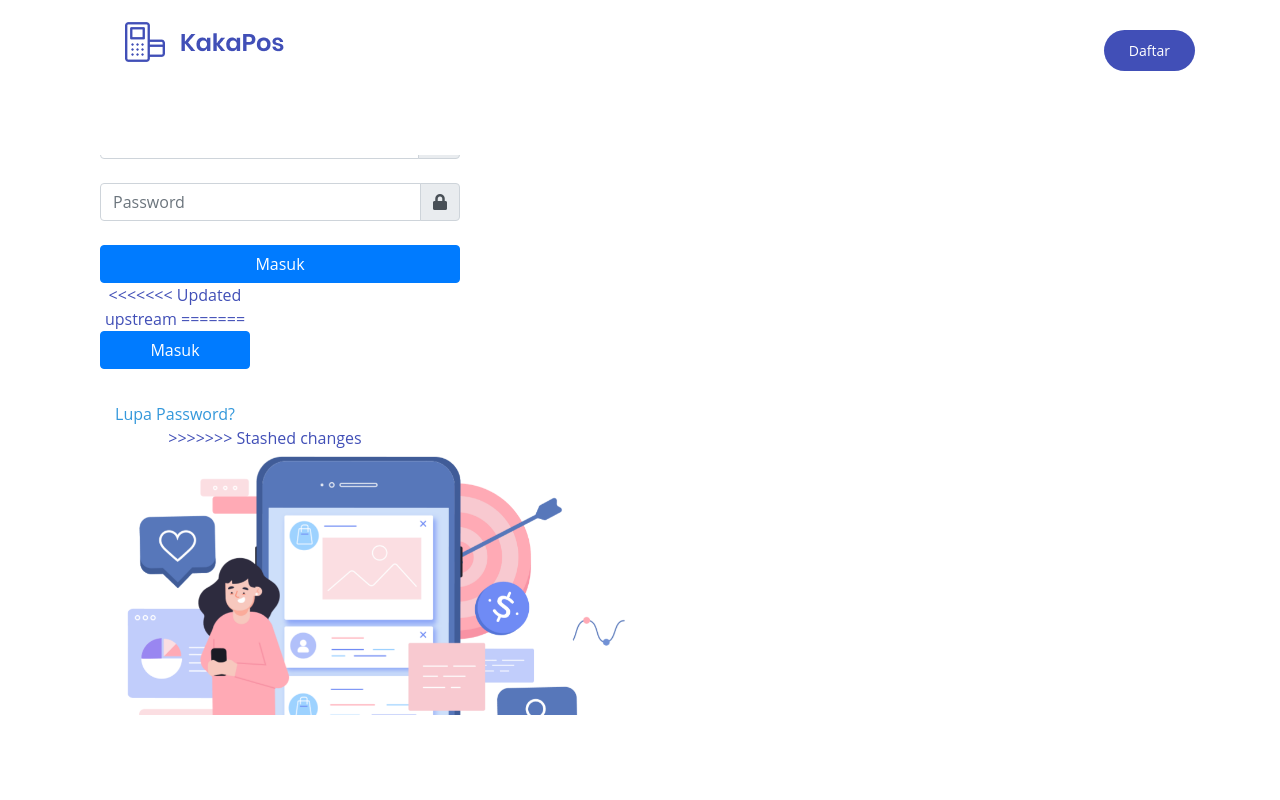
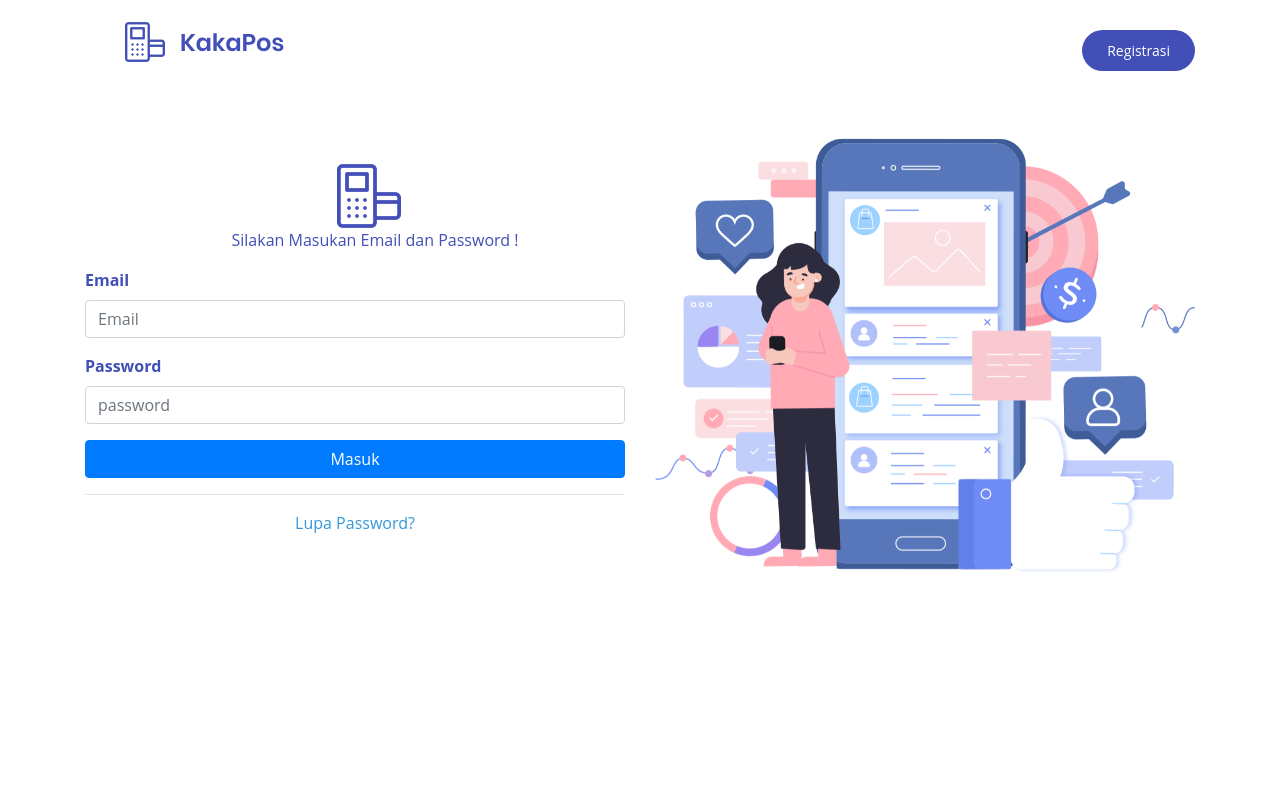
Before and after one commit to Cepukid/pos.tumbasgo, a PHP site: page /login.php in a window 1280 px wide. Run offline with PHP 8.4, Linux system fonts and the light colour scheme; some libraries are stand-ins or nearby versions.

Commit message:
update login lupa password

```diff
--- a/login.php
+++ b/login.php
@@ -1,5 +1,4 @@
 <?php
-
 session_start();
 
 
@@ -11,21 +10,22 @@ if ($_SERVER["REQUEST_METHOD"] == "POST") {
 
   $email = $_POST['email'];
   $password = $_POST['password'];
-  $password = md5($password);
 
 //$id=md5($id1);
 //$password=md5($password1);
 
 
     if (empty($email)) {
-    $msg .= "<center><font  size='4px' face='Verdana' size='1' color='red'>Please Enter Your email. </font></center>";
+
+      $msg = "<div class='alert alert-danger'> Silahkan Masukan Email !</div>";
+
 
       $status = "NOTOK";
 
     }
 
     if (empty($password)) {
-    $msg .= "<center><font  size='4px' face='Verdana' size='1' color='red'>Please Enter Your password.</font></center>";
+      $msg = "<div class='alert alert-danger '> Silahkan Masukan Password !</div>";
 
       $status = "NOTOK";
     }
@@ -34,7 +34,7 @@ if ($_SERVER["REQUEST_METHOD"] == "POST") {
 
     include('db_connect.php');
 
-    $result = mysqli_query($con, "SELECT * FROM users WHERE email='$email' AND password='$password' AND verifikasi ='Aktif' ");
+    $result = mysqli_query($con, "SELECT * FROM users WHERE email='$email' and password='$password' AND Verifikasi ='Aktif'");
 
     $count = mysqli_num_rows($result);
 
@@ -46,17 +46,15 @@ if ($_SERVER["REQUEST_METHOD"] == "POST") {
       $_SESSION['key']=mt_rand(1000,9999);
       $_SESSION['user_type'] = $row['user_type'];
       $_SESSION['shop_id'] = $row['shop_id'];
-
-      //$shop_type = $_SESSION['shop_type'];
       $shop_id= $_SESSION['shop_id'];
-      $result = mysqli_query($con, "SELECT * FROM shop WHERE shop_id = '$shop_id' AND shop_type = '$shop_type'");
+      $result = mysqli_query($con, "SELECT * FROM shop WHERE shop_id=$shop_id AND shop_type = '$shop_type'");
       $rows = $result->fetch_assoc();
-      $_SESSION['shop_type']=$row['shop_type'];
+      $_SESSION['shop_type']=$rows['shop_type'];
 
       header("location:dashboard.php");
     } else {
 
-      $msg = "<center><font  size='3px' face='Verdana' size='1' color='red' align='center'>Wrong Email or Password !!!.</font></center>";
+      $msg = "<div class='alert alert-danger'> Ada Kesalahan Pada Email atau Password !</div>";
 
     }
   }
@@ -72,12 +70,8 @@ if ($_SERVER["REQUEST_METHOD"] == "POST") {
 <head>
   <meta charset="utf-8">
   <meta http-equiv="X-UA-Compatible" content="IE=edge">
-  <title>KakaPos | Masuk</title>
-
-  <!-- Favicon -->
+  <title>Tumbas POS | Masuk</title>
   <link href="assets/img/gallery/logo.png" rel="icon">
-  <link href="assets/img/apple-touch-icon.png" rel="apple-touch-icon">
-
   <!-- Tell the browser to be responsive to screen width -->
   <meta name="viewport" content="width=device-width, initial-scale=1">
 
@@ -106,9 +100,7 @@ if ($_SERVER["REQUEST_METHOD"] == "POST") {
   <link href="assets/css/style.css" rel="stylesheet">
 
 </head>
-<body class="hold-transition login-page" style="background-color: #ffffff;">
-
-
+<body>
         <!-- ======= Header ======= -->
     <header id="header" class="fixed-top d-flex align-items-center">
         <div class="container d-flex align-items-center">
@@ -126,8 +118,7 @@ if ($_SERVER["REQUEST_METHOD"] == "POST") {
 
         <nav class="nav-menu d-none d-lg-block">
             <ul>
-
-          <li class="get-started" style="color: #414FB7;"><a href="register.php">Daftar</a></li>
+            <li class="get-started" style="color: #414FB7;"><a href="register.php">Registrasi</a></li>
             </ul>
         </nav><!-- .nav-menu -->
 
@@ -139,59 +130,29 @@ if ($_SERVER["REQUEST_METHOD"] == "POST") {
 
         <div class="container">
         <div class="row">
-        <div class="col-lg-6 pt-5 pt-lg-0 order-2 order-lg-1 d-flex flex-column text-center">
-        <div class="login-box">
-          <div class="login-logo" data-aos="fade-up">
-          <ul>
+            <div class="col-lg-6 pt-5 pt-lg-0 order-2 order-lg-1 d-flex flex-column justify-content-center" data-aos="fade-right">
+            <!-- form login -->
+            <form action="login.php" method="post">
+                <div class="form-group">
+                    <ul class="text-center">
                     <img src="assets/img/gallery/logo.png " alt="" class="img-fluid">
+                    &ensp;
+                    <p>Silakan Masukan Email dan Password !</p>
                     </ul>
+                    <label for="exampleInputEmail1">Email</label>
+                    <input type="email" class="form-control" name="email" aria-describedby="emailHelp" placeholder="Email">
                 </div>
-          <!-- /.login-logo -->
-          <!-- <div class="row "> -->
-            <div class="col-lg-6 pt-5  pt-lg-0 order-2 order-lg-1 d-flex flex-column text-center">
-            <div class="login-box" data-aos="fade-up">
-                <form action="login.php" method="post">
-                  <p class="login-box-msg" data-aos="fade-up">Silakan Masukan Email dan Password</p>
-                  <div class="input-group mb-12 justify-content-center">
-                    <input type="email" class="form-control" name="email" placeholder="Email" required>
-                    <div class="input-group-append">
-                      <div class="input-group-text">
-                        <span class="fas fa-envelope"></span>
+                <div class="form-group">
+                    <label for="exampleInputPassword1">Password</label>
+                    <input type="password" class="form-control" name="password" placeholder="password">
                 </div>
-                    </div>
-                  </div>
-                  <br>
-                  <div class="input-group mb-12 justify-content-center">
-                    <input type="password" class="form-control" name="password" placeholder="Password" required>
-                    <div class="input-group-append">
-                      <div class="input-group-text">
-                        <span class="fas fa-lock"></span>
-                      </div>
-                    </div>
-
-
-            </div>
+                <div>
                     <?php
                         if ($_SERVER["REQUEST_METHOD"] == "POST") {
-                          echo "<div  align='center'>" . $msg . "</div";
+                        echo "<div  align='center'>" . $msg . "</div>";
                         }
                     ?>
-
-
-                    <!-- /.col -->
-          <!-- </div> -->
-                    <br>
-                    <div class="login-box" data-aos="fade-up">
-                      <button type="submit" class="btn btn-primary btn-block">Masuk</button>
                 </div>
-                    <!-- /.col -->
-
-
-                </div>
-<<<<<<< Updated upstream
-              </form>
-
-=======
                 <button type="submit" class="btn btn-primary btn-block">Masuk</button>
 
                 <hr>
@@ -203,27 +164,17 @@ if ($_SERVER["REQUEST_METHOD"] == "POST") {
             <!-- end form login -->
             </div>
             <!-- gambar -->
->>>>>>> Stashed changes
 
-            </div>
-
-
-            <!-- /.login-card-body -->
-          </div>
-        </div>
-        <!-- /.login-box -->
-            <div class="col-lg-6 order-1 order-lg-2 hero-img text-center" data-aos="fade-left" data-aos-delay="200">
+            <div class="col-lg-6 order-1 order-lg-2 hero-img" data-aos="fade-left" data-aos-delay="200">
             <img src="assets/img/hero-img.png" class="img-fluid animated" alt="">
             </div>
-
-        </div>
-
-
-
         </div>
         </div>
 
     </section><!-- End Hero -->
+
+
+
 
 
 <!-- jQuery -->
```
Lines whose indentation alone changed are shown as unchanged.
